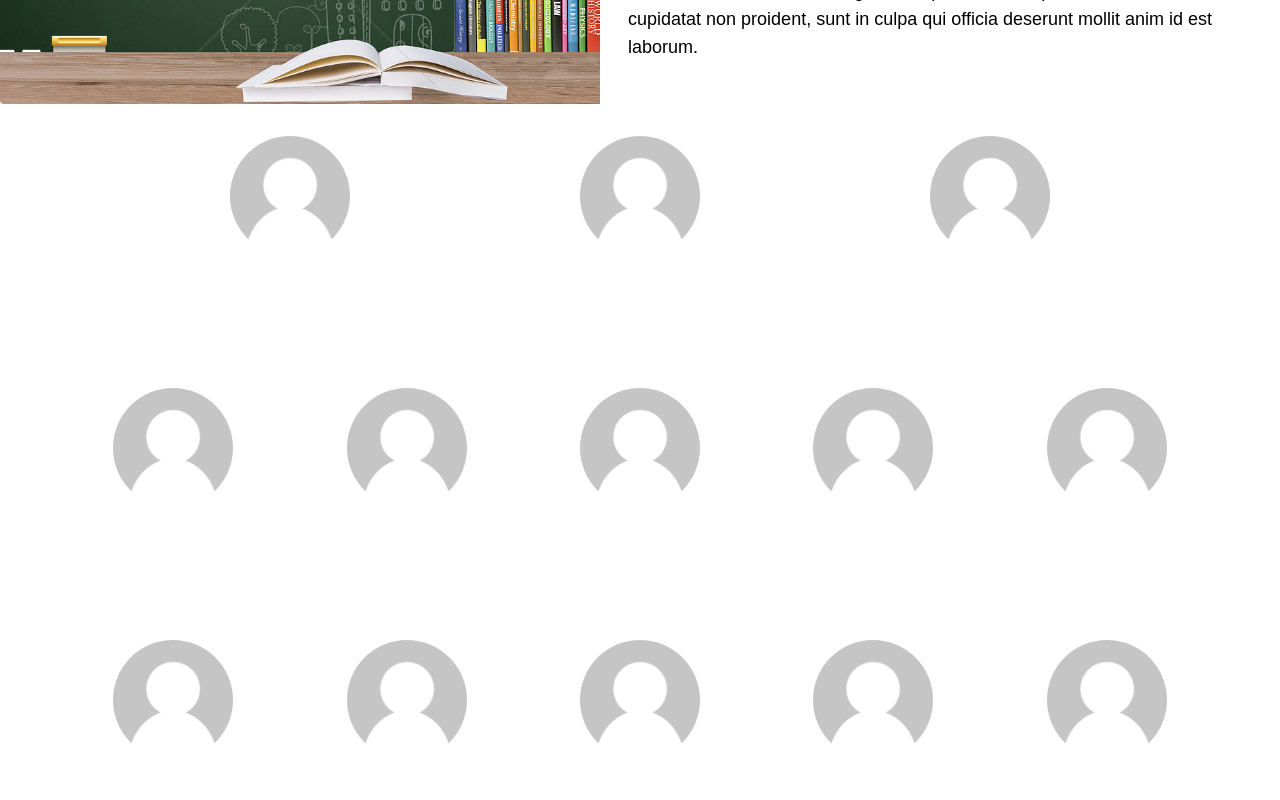
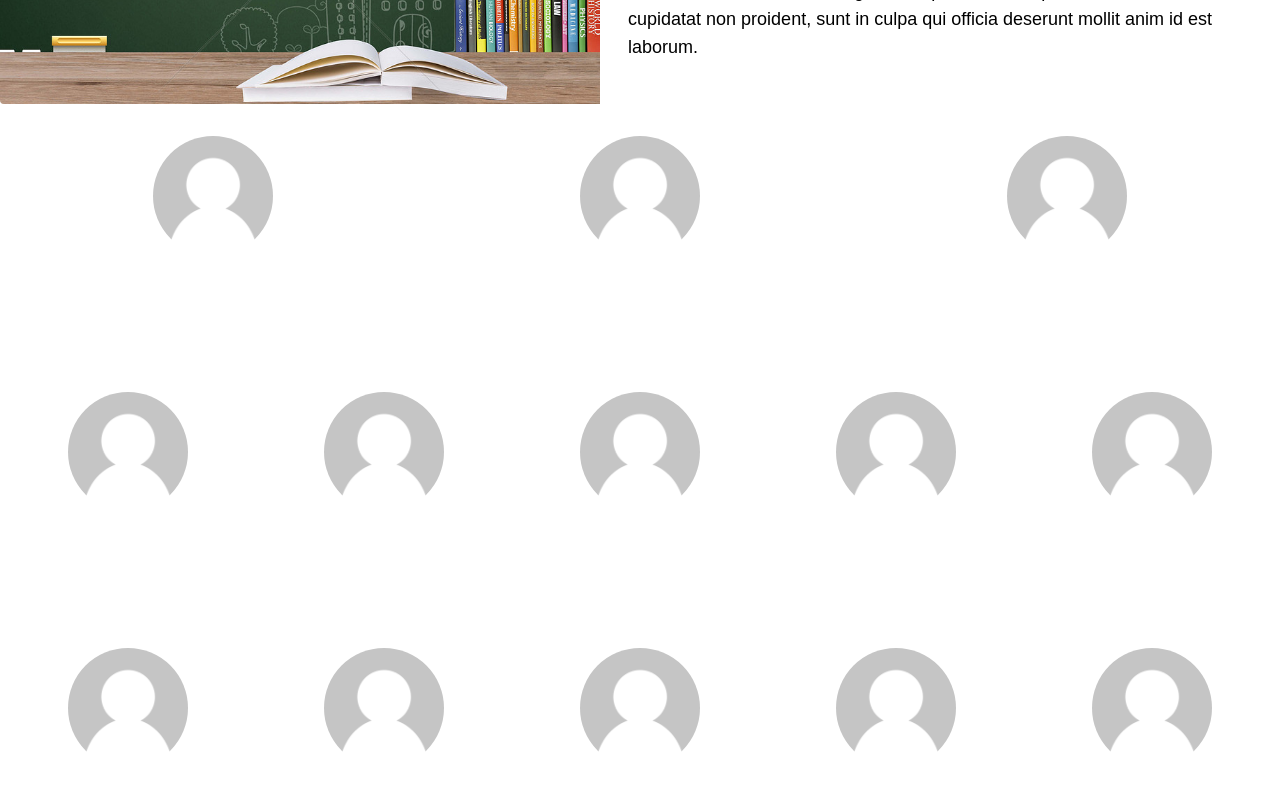
Before and after one commit to us-asad/School-project, a Next.js app: page / in a window 1280 px wide. Shown: the part 1220-2020 px from the top of the page. Built offline with nearby package versions, Linux system fonts and the light colour scheme.

Commit message:
Staff carousel completed

```diff
--- a/components/About.jsx
+++ b/components/About.jsx
@@ -1,8 +1,26 @@
 import data from "data";
+import Carousel from "react-multi-carousel";
 import { AboutStatusCard, AboutContent, StaffCard } from ".";
+
+const responsive = {
+  superLargeDesktop: {
+    breakpoint: { max: 4000, min: 768 },
+    items: 6
+  },
+  tablet: {
+    breakpoint: { max: 768, min: 640 },
+    items: 2
+  },
+  mobile: {
+    breakpoint: { max: 640, min: 0 },
+    items: 1
+  }
+};
 
 export default function About() {
 	const { sectionTitle, status, aboutContent, staff, topTeachers} = data.about;
+
+	const arrowIcon = isRightArrow => (<span className={`absolute md:hidden transition duration-200 flex items-center px-5 cursor-pointer h-full text-white z-20 text-4xl ${isRightArrow ? "right-0" : "left-0"}`}>{isRightArrow ? "❯" : "❮"}</span>);
 
 	return (
 		<div className="container mx-auto my-8">
@@ -13,15 +31,29 @@ export default function About() {
 				{status.map((statusData,index) => <AboutStatusCard key={index} {...statusData} />)}
 			</div>
 			<AboutContent {...aboutContent} />
-			<div className="mt-8 flex-col sm:flex-row items-center sm:space-y-0 space-y-4 flex sm:justify-evenly">
-				{staff.main.map((staffData,index) => <StaffCard key={index} {...staffData} />)}
+			<div className="mt-8">
+				<Carousel
+						infinite
+						customRightArrow={arrowIcon(true)}
+						customLeftArrow={arrowIcon(false)}
+						responsive={responsive}
+						className="customCarouselSpaceXStyle"
+					>
+						{staff.main.map((staffData,index) => <StaffCard key={index} {...staffData} />)}
+				</Carousel>
 			</div>
 			{staff.topStaff.map(({title, staffData},index) => (
 				<div key={index} className="mt-8">
-					<h3 className="text-center text-3xl font-semibold">{title}</h3>
-					<div className="mt-4 flex-col sm:flex-row items-center sm:space-y-0 space-y-4 flex sm:justify-evenly">
+					<h3 className="text-center text-3xl font-semibold mb-5">{title}</h3>
+					<Carousel
+						infinite
+						customRightArrow={arrowIcon(true)}
+						customLeftArrow={arrowIcon(false)}
+						responsive={responsive}
+						className="customCarouselSpaceXStyle"
+					>
 						{staffData.map((item,index) => <StaffCard key={index} {...item} />)}
-					</div>
+					</Carousel>
 				</div>
 			))}
 		</div>
--- a/components/Carousel.jsx
+++ b/components/Carousel.jsx
@@ -1,7 +1,6 @@
 import data from "data";
-import CarouselSlider from "react-multi-carousel";
+import Carousel from "react-multi-carousel";
 import CarouselCard from "./CarouselCard.jsx";
-import "react-multi-carousel/lib/styles.css";
 
 const responsive = {
   superLargeDesktop: {
@@ -10,14 +9,14 @@ const responsive = {
   }
 };
 
-export default function Carousel() {
+export default function CarouselSection() {
 	const { homeCarouselImages } = data;
 
-	const arrowIcon = isRightArrow => (<span className={`absolute group-hover:opacity-100 opacity-0 transition duration-200 top-[40%] px-5 cursor-pointer h-full text-white z-20 text-4xl ${isRightArrow ? "right-0" : "left-0"}`}>{isRightArrow ? "❯" : "❮"}</span>);
+	const arrowIcon = isRightArrow => (<span className={`absolute group-hover:opacity-100 opacity-0 transition duration-200 flex items-center px-5 cursor-pointer h-full text-white z-20 text-4xl ${isRightArrow ? "right-0" : "left-0"}`}>{isRightArrow ? "❯" : "❮"}</span>);
 
 	return (
 		<div className="h-[250px] sm:h-[360px] md:h-[440px] lg:h-[550px] xl:h-[600px] relative group">
-			<CarouselSlider
+			<Carousel
 				autoPlay
 				infinite
 				autoPlaySpeed={5000}
@@ -28,7 +27,7 @@ export default function Carousel() {
 				{homeCarouselImages.map((imageData,index) => (
 					<CarouselCard key={index} {...imageData} />
 				))}
-			</CarouselSlider>
+			</Carousel>
 		</div>
 	);
 }
--- a/components/RecentPosts.jsx
+++ b/components/RecentPosts.jsx
@@ -8,7 +8,7 @@ export default function RecentPosts() {
 			<div className="text-3xl flex justify-center font-bold text-center mb-7">
 				<h2 className="pb-3 px-3 border-b before:absolute before:-bottom-[4.5px] relative before:left-1/2 before:w-2 before:h-2 before:rounded-full before:bg-gray-400">{title}</h2>
 			</div>
-			<div>
+			<div className="flex flex-col md:flex-row">
 
 			</div>
 		</div>
--- a/data.js
+++ b/data.js
@@ -227,7 +227,46 @@ const data = {
 		bottomText: `© ${new Date().getFullYear()} School 8 | All Right Reversed`
 	},
 	recentPosts: {
-		title: "Recent Posts"
+		title: "Recent Posts",
+		posts: [
+			{
+				title: "Recent Post Title 1",
+				description: "Lorem ipsum dolor sit amet, consectetur adipiscing elit, sed do eiusmod tempor incididunt ut labore et dolore magna aliqua. Ut enim ad minim veniam, quis nostrud exercitation ullamco laboris nisi ut aliquip ex ea commodo consequat.",
+				link: {
+					name: "Read More",
+					url: "/post1"
+				},
+				image: {
+					alt: "post img",
+					url: "/carousel/1.jpg"
+				}
+			},
+			{
+				title: "Recent Post Title 1",
+				description: "Lorem ipsum dolor sit amet, consectetur adipiscing elit, sed do eiusmod tempor incididunt ut labore et dolore magna aliqua. Ut enim ad minim veniam, quis nostrud exercitation ullamco laboris nisi ut aliquip ex ea commodo consequat.",
+				link: {
+					name: "Read More",
+					url: "/post1"
+				},
+				image: {
+					alt: "post img",
+					url: "/carousel/1.jpg"
+				}
+			},
+			{
+				title: "Recent Post Title 1",
+				description: "Lorem ipsum dolor sit amet, consectetur adipiscing elit, sed do eiusmod tempor incididunt ut labore et dolore magna aliqua. Ut enim ad minim veniam, quis nostrud exercitation ullamco laboris nisi ut aliquip ex ea commodo consequat.",
+				link: {
+					name: "Read More",
+					url: "/post1"
+				},
+				image: {
+					alt: "post img",
+					url: "/carousel/1.jpg"
+				}
+			},
+
+		]
 	}
 }
 
--- a/pages/_app.js
+++ b/pages/_app.js
@@ -1,4 +1,5 @@
 import Head from "next/head";
+import "react-multi-carousel/lib/styles.css";
 import 'styles/globals.css';
 
 function MyApp({ Component, pageProps }) {
--- a/styles/globals.css
+++ b/styles/globals.css
@@ -36,3 +36,12 @@ body:before {
     background-repeat: no-repeat;
     background-size: cover;
   }
+
+
+@media (min-width: 769px) {
+  .customCarouselSpaceXStyle > .react-multi-carousel-track {
+    width: 100%;
+    display: flex;
+    justify-content: space-evenly;
+  }
+}
```
